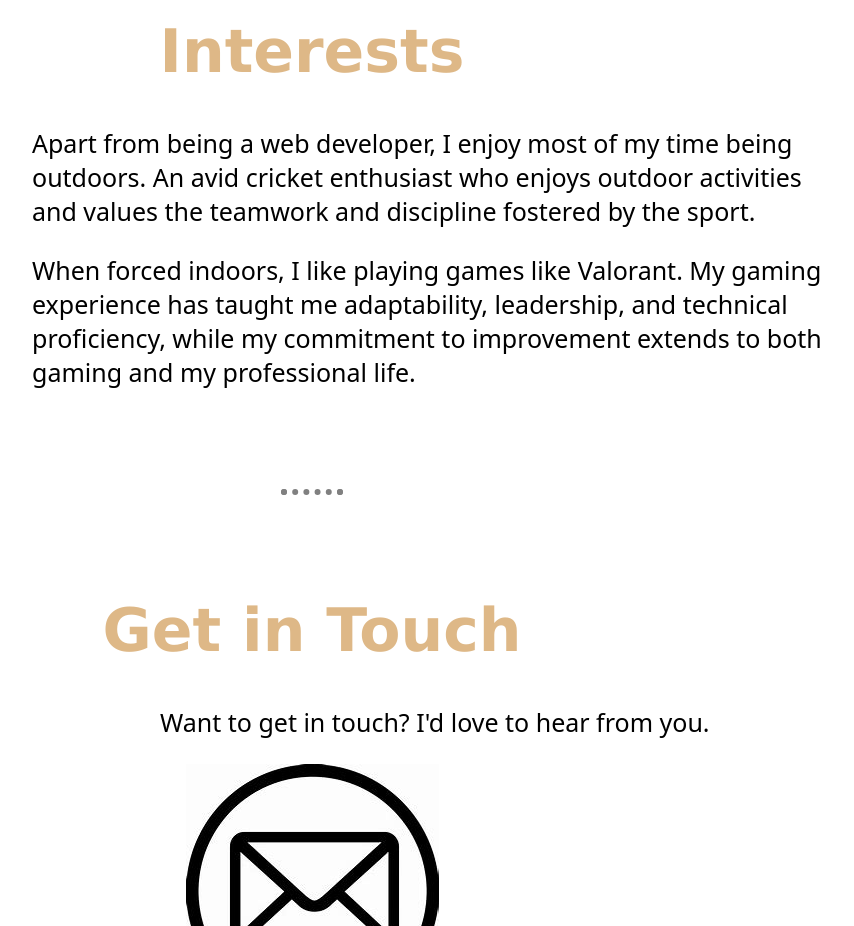
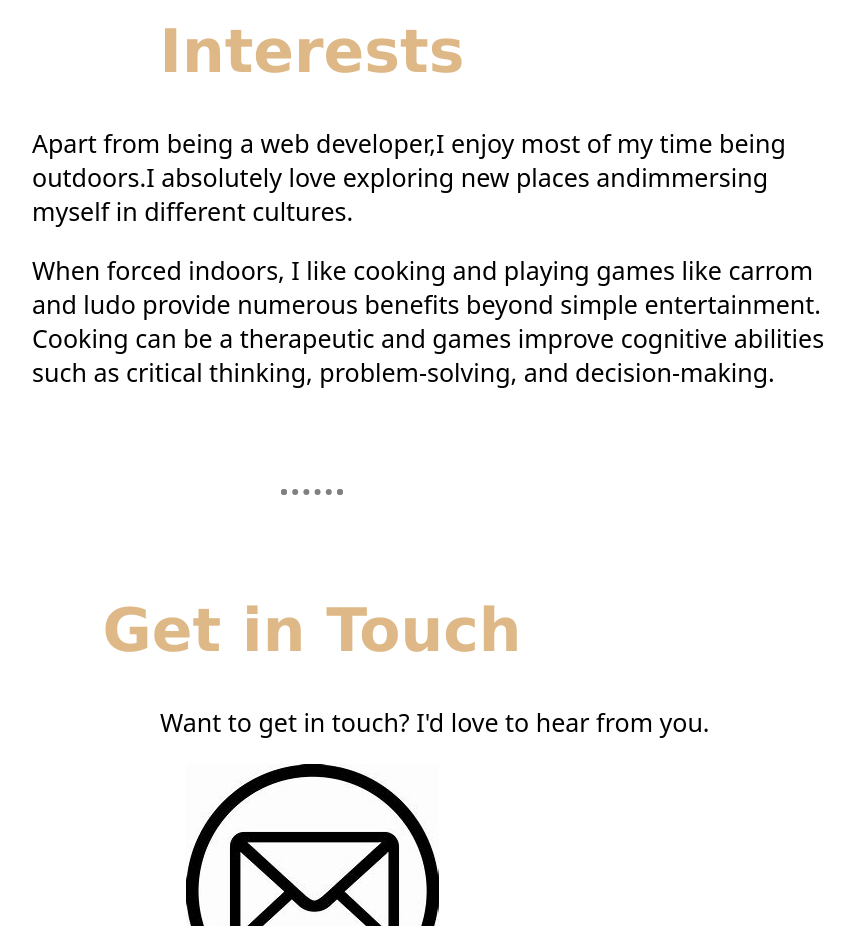
Before and after one commit to Ekta149/Portfolio, a plain HTML site: page index.html in a window 1280 px wide. Shown: the part 1300-2226 px from the top of the page, without its empty margins (328-1182 px from the left). Drawn offline with Linux system fonts and the light colour scheme.

Commit message:
Update index.html

```diff
--- a/index.html
+++ b/index.html
@@ -11,7 +11,7 @@
     <nav class="navbar">
             <input type="checkbox" id="check" />
                 <div class="btn_one">
-              <label for="check">
+                    <label class="label" for="check">
                         <i class="fa-solid fa-bars"></i>
                     </label>
                 </div>
@@ -26,9 +26,7 @@
                         <li><a href="#Contact">Contact</a></li>
                     </ul>
                 </div>
-
         </div>
-
     </nav>
 
     <div class="about" id="About">
@@ -36,8 +34,10 @@
             <p>A Student and learning web-developer
                  <br>from Gujarat, India. I study bachelors of
                  <br>engineering in Computer at Shree
-                 <br>Swaminarayan Institute of Technology.</p>
+                 <br>Swaminarayan Institute of Technology.
+            </p>
     </div>
+
     <div class="about1" id="About1">
         <h2>&lt;Coder&gt;</h2>
             <p>
@@ -48,7 +48,6 @@
 
     <hr>
 
-
     <div class="skills" id="Skills"><h1>Skills</h1>
         <div class="fonticon">
             <p>Programming Languages & Tools</p>
@@ -58,21 +57,23 @@
                 <i class="fa-brands fa-java fa-2xl"><sub>JAVA</sub></i>
         </div>
     </div>
+
     <hr>
 
     <div class="interests" id="Interests"><h1>Interests</h1>
         <p>
-                Apart from being a web developer, I enjoy most of my time being
-               <br> outdoors. An avid cricket enthusiast who enjoys outdoor activities
-                <br>and values the teamwork and discipline fostered by the sport.
+            Apart from being a web developer,I enjoy most of my time being <br>
+            outdoors.I absolutely love exploring new places andimmersing<br>
+            myself in different cultures.
         </p>
         <p>
-                When forced indoors, I like playing games like Valorant. My gaming
-               <br> experience has taught me adaptability, leadership, and technical
-                <br>proficiency, while my commitment to improvement extends to both
-                <br>gaming and my professional life.
+            When forced indoors, I like cooking and playing games like carrom<br>
+            and ludo provide numerous benefits beyond simple entertainment.<br>
+            Cooking can be a therapeutic and games improve cognitive abilities<br>
+             such as critical thinking, problem-solving, and decision-making.
         </p>
     </div>
+
     <hr>
 
     <div class="contact" id="Contact"><h1>Get in Touch</h1>
@@ -80,6 +81,7 @@
                 Want to get in touch? I'd love to hear from you.
             </p>
     </div>
+
     <div class="img">
         <img src="Mail.jpeg">
     </div>
```
Lines whose indentation alone changed are shown as unchanged.
